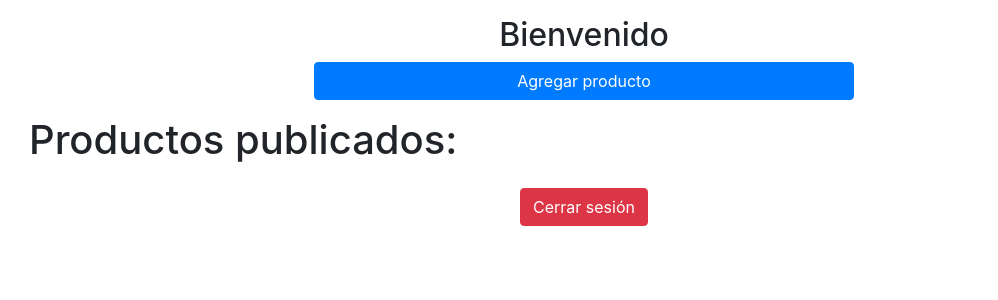
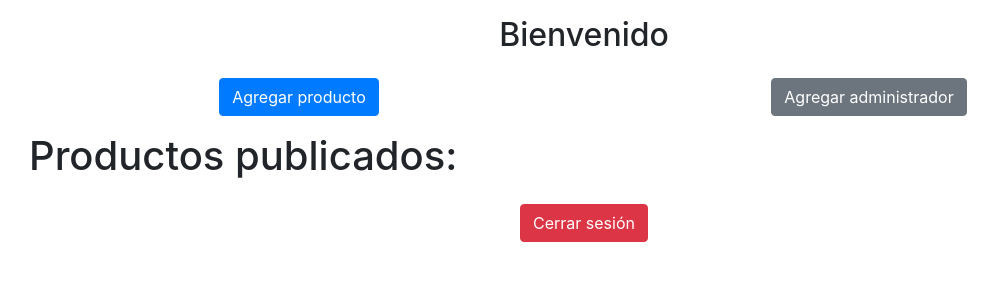
Before and after one commit to emiliooarrig/tienda-chinos-main, a PHP site: page /admin/administrar.php in a window 1280 px wide. Shown: the top 300 px of the page, without its empty margins (56-1054 px from the left). Run offline with PHP 8.4, Linux system fonts and the light colour scheme; the visitor is signed in with stand-in values (Sample User, id 1); data that the repository does not hold is empty; some libraries are stand-ins or nearby versions.

Commit message:
Agregamos los mensajes toast para confirmar cambios

```diff
--- a/admin/administrar.php
+++ b/admin/administrar.php
@@ -23,7 +23,7 @@ $resultado = $sql->fetchAll(PDO::FETCH_ASSOC);
 <head>
     <meta charset="UTF-8">
     <meta name="viewport" content="width=device-width, initial-scale=1.0">
-    <title>Página protegida</title>
+    <title>Administrador de artículos</title>
     <link href="https://stackpath.bootstrapcdn.com/bootstrap/4.5.2/css/bootstrap.min.css" rel="stylesheet">
 </head>
 
@@ -32,7 +32,16 @@ $resultado = $sql->fetchAll(PDO::FETCH_ASSOC);
         <div class="row justify-content-center">
             <div class="col-md-6">
                 <h2 class="text-center">Bienvenido</h2>
-                <a href="agregar/agregar_prod.php" class="btn btn-primary btn-block"> Agregar producto </a>
+            </div>
+        </div>
+
+        <div class="row row-cols-1 row-cols-md-2 g-4">
+            <div class="col-md-6 text-center mb-md-0 mt-3">
+                <a href="agregar/agregar_prod.php" class="btn btn-primary"> Agregar producto </a>
+            </div>
+
+            <div class="col-md-6 text-center mt-3">
+                <a href="agregar_admin.php" class="btn btn-secondary"> Agregar administrador </a>
             </div>
         </div>
     </div>
@@ -42,7 +51,7 @@ $resultado = $sql->fetchAll(PDO::FETCH_ASSOC);
         <div class="row row-cols-1 row-cols-md-2 g-4">
             <!-- Mostramos todos los resultados en la base de datos -->
             <?php foreach ($resultado as $row) { ?>
-                <div class="col" style="margin-top: 10px;">
+                <div class="col mt-3">
                     <div class="card">
                         <div class="card-body">
                             <h5 class="card-title"> <?php echo $row["nombre"]; ?> </h5>
@@ -57,9 +66,62 @@ $resultado = $sql->fetchAll(PDO::FETCH_ASSOC);
     </div>
 
     <div class="container d-flex justify-content-center mt-3">
-        <a href="../config/logout.php" class="btn btn-danger ">Cerrar sesión</a>
+        <a href="../config/logout.php" class="btn btn-danger mb-3">Cerrar sesión</a>
     </div>
 
+    <div class="toast-container">
+        <div id="successToast" class="toast" role="alert" aria-live="assertive" aria-atomic="true">
+            <div class="toast-header bg-success">
+                <strong class="mr-auto">Éxito</strong>
+                <button type="button" class="ml-2 mb-1 close" data-dismiss="toast" aria-label="Close">
+                    <span aria-hidden="true">&times;</span>
+                </button>
+            </div>
+            <div class="toast-body">
+                Producto agregado correctamente.
+            </div>
+        </div>
+    </div>
+
+    <div class="toast-container">
+        <div id="deletedToast" class="toast" role="alert" aria-live="assertive" aria-atomic="true">
+            <div class="toast-header bg-danger">
+                <strong class="mr-auto">Éxito</strong>
+                <button type="button" class="ml-2 mb-1 close" data-dismiss="toast" aria-label="Close">
+                    <span aria-hidden="true">&times;</span>
+                </button>
+            </div>
+            <div class="toast-body">
+                Producto eliminado correctamente.
+            </div>
+        </div>
+    </div>
+
+
+    <style>
+        .toast-container {
+            position: fixed;
+            top: 20px;
+            right: 20px;
+            z-index: 1050;
+        }
+    </style>
+
+    <script src="https://code.jquery.com/jquery-3.5.1.slim.min.js"></script>
+    <script src="https://cdn.jsdelivr.net/npm/@popperjs/core@2.5.4/dist/umd/popper.min.js"></script>
+    <script src="https://stackpath.bootstrapcdn.com/bootstrap/4.5.2/js/bootstrap.min.js"></script>
+
+    <script>
+    $(document).ready(function() {
+        <?php if (isset($_GET['status']) && $_GET['status'] == 'success') { ?>
+        $('#successToast').toast({ delay: 3000 });
+        $('#successToast').toast('show');
+        <?php } elseif (isset($_GET['status']) && $_GET['status'] == 'deleted') { ?>
+        $('#deletedToast').toast({ delay: 3000 });
+        $('#deletedToast').toast('show');
+        <?php } ?>
+    });
+</script>
 </body>
 
 </html>
```
